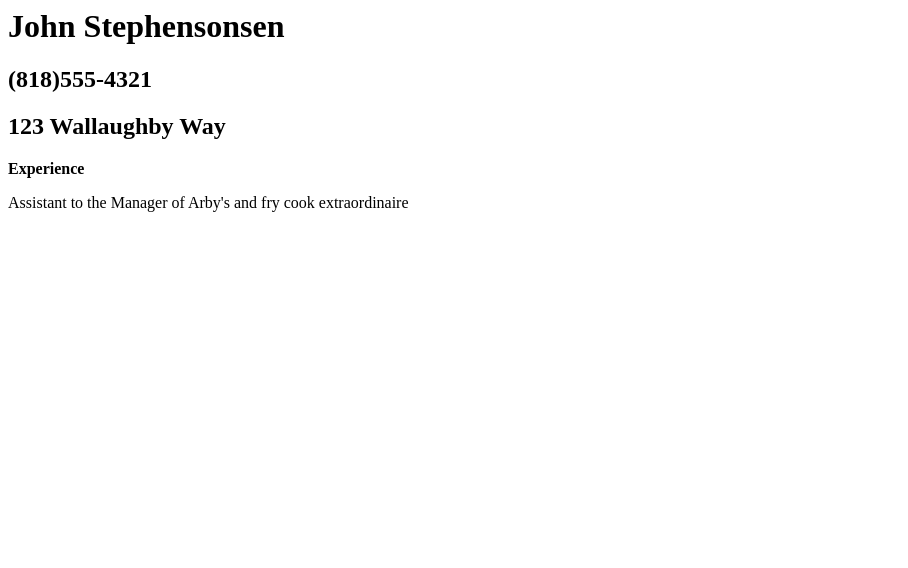
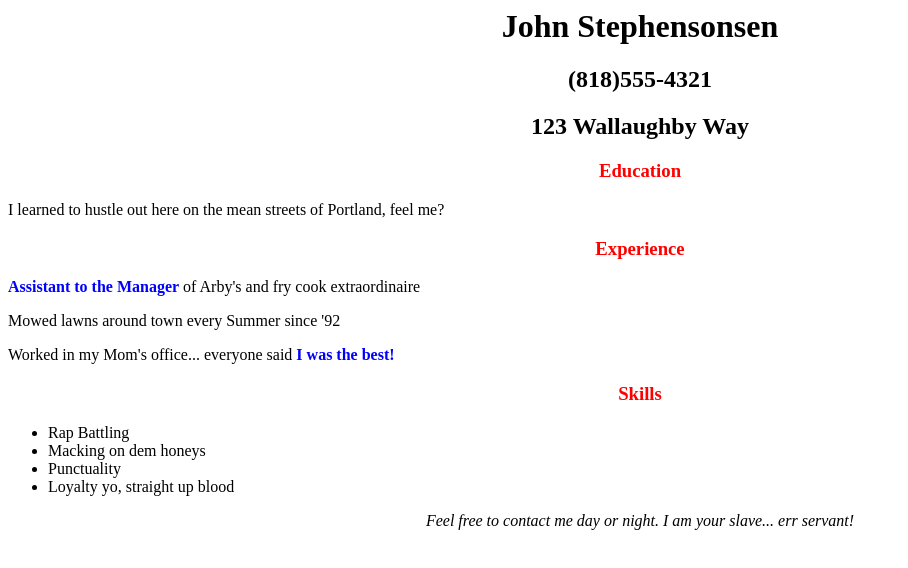
Before and after one commit to ByronB81/Mock-Resume, a plain HTML site: page index.html in a window 1280 px wide. Shown: the whole page, without its empty margins (0-908 px from the left). Drawn offline with Linux system fonts and the light colour scheme.

Commit message:
Add css stylings via spans and divs. Also add content to index page

```diff
--- a/css/styles.css
+++ b/css/styles.css
@@ -1,6 +1,16 @@
-.tilted {
+h1 {
+  text-align: center;
+}
+
+h2 {
+  text-align: center;
+}
+
+h3 {
   text-align: center;
   font-weight: bold;
+  color: red;
+  font-size: 35 px;
 
 }
 
@@ -14,3 +24,8 @@
   font-weight: lighter;
   font-style: italic;
 }
+
+.tilted {
+  font-weight: bold;
+  color: blue;
+}
--- a/index.html
+++ b/index.html
@@ -11,12 +11,28 @@
 
     <h2>123 Wallaughby Way</h2>
 
-      <p><span class="tilted">Experience</span></p>
+    <h3>Education</h3>
+      <p>I learned to hustle out here on the mean streets of Portland, feel me?</p>
+
+    <h3>Experience</h3>
     <div class="info">
-      <p>Assistant to the Manager of Arby's and fry cook extraordinaire</p>
+      <p><span class="tilted">Assistant to the Manager</span> of Arby's and fry cook extraordinaire</p>
 
-      <p>
+      <p>Mowed lawns around town every Summer since '92</p>
 
+      <p>Worked in my Mom's office... everyone said <span class="tilted">I was the best!</span></p>
+
+    <h3>Skills</h3>
+    <ul>
+      <li>Rap Battling</li>
+      <li>Macking on dem honeys</li>
+      <li>Punctuality</li>
+      <li>Loyalty yo, straight up blood</li>
+    </ul>
+
+    <div class="contact">
+      <p>Feel free to contact me day or night. I am your slave... err servant!</p>
+    </div>
   </body>
 
 </html>
```
